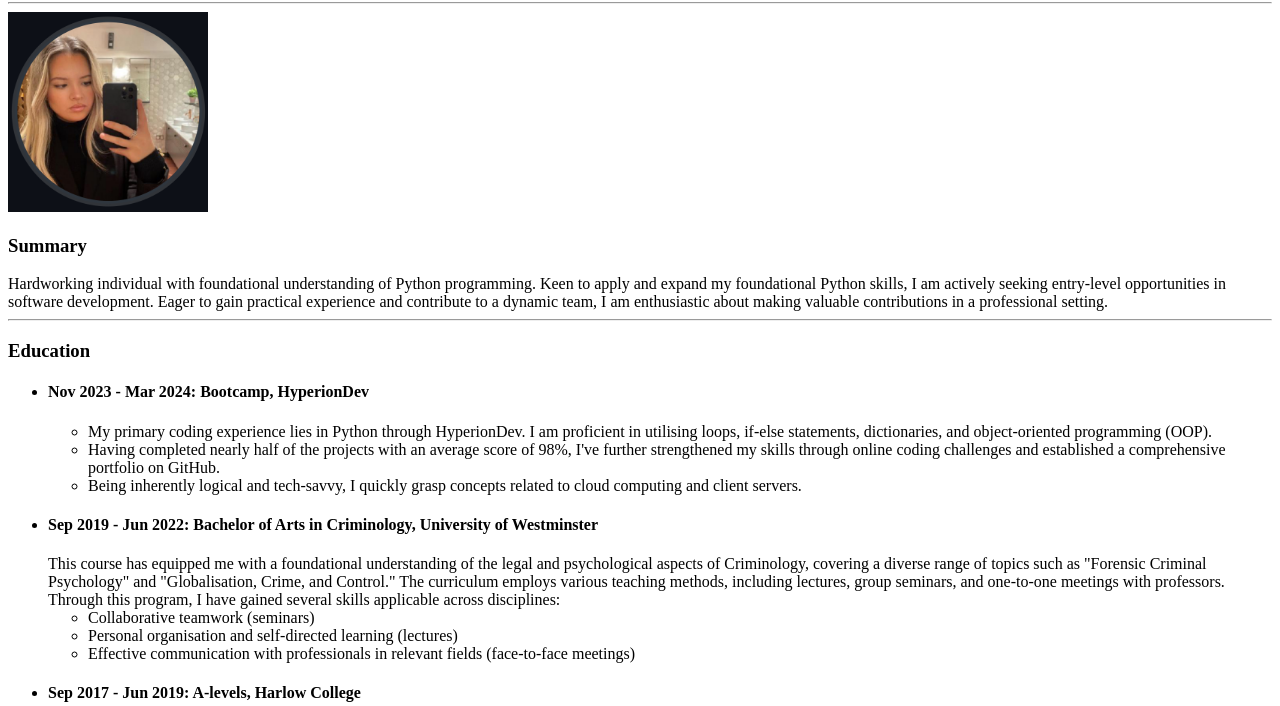
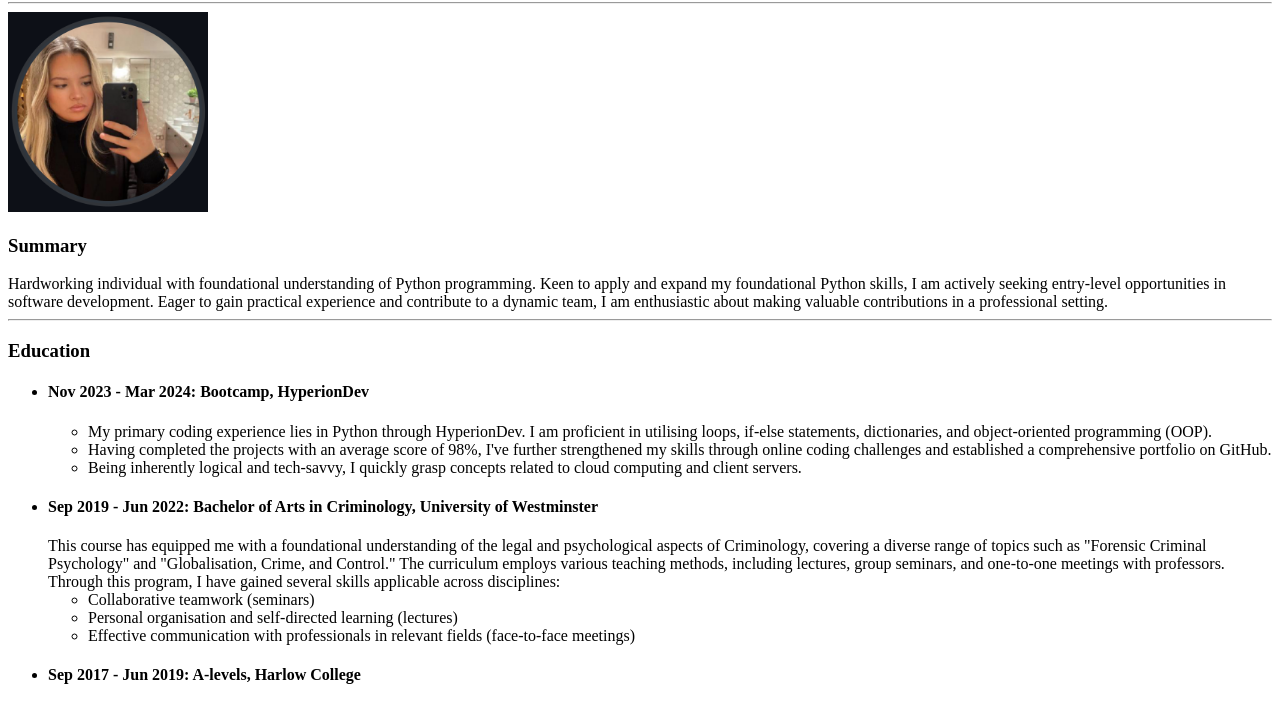
Before and after one commit to gizem-o/CV-html, a plain HTML site: page index.html in a window 1280 px wide. Shown: the part 78-784 px from the top of the page. Drawn offline with Linux system fonts and the light colour scheme.

Commit message:
Update index.html

```diff
--- a/index.html
+++ b/index.html
@@ -28,7 +28,7 @@ professional setting.
         <li>My primary coding experience lies in Python through HyperionDev. I am
             proficient in utilising loops, if-else statements, dictionaries, and object-oriented
             programming (OOP).</li>
-        <li>Having completed nearly half of the projects with an average score of 98%, I've
+        <li>Having completed the projects with an average score of 98%, I've
             further strengthened my skills through online coding challenges and established a
             comprehensive portfolio on GitHub.</li>
         <li>Being inherently logical and tech-savvy, I quickly grasp concepts related to cloud
```
